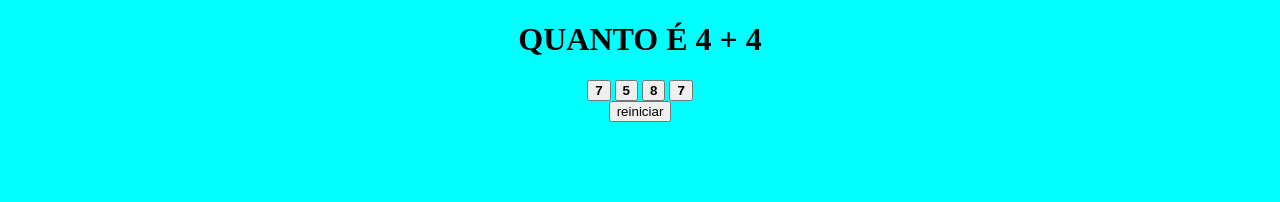
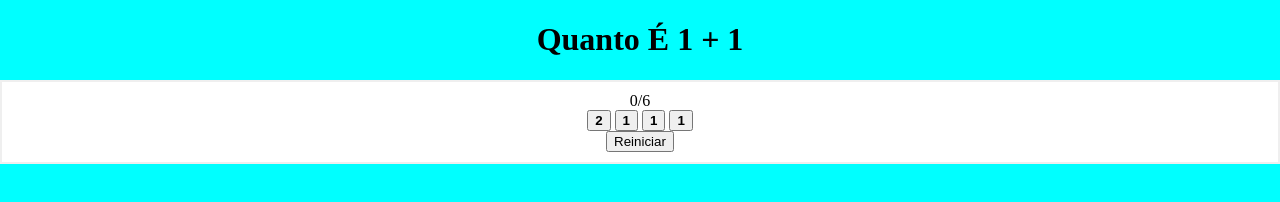
Before and after one commit to LeonardoJr96/Trabalho_webDesing_pc, a plain HTML site: page assets/components/quest_2/component.quest2.html in a window 1280 px wide. Drawn offline with Linux system fonts and the light colour scheme.

Commit message:
update commit: add new functions and style

```diff
--- a/assets/components/quest_1/component.quest1.css
+++ b/assets/components/quest_1/component.quest1.css
@@ -0,0 +1,18 @@
+body {
+    text-align: center;
+    text-transform: uppercase;
+    background-color: #00ffff;
+    padding: 0;
+    margin: 0;
+    border: 0;
+}
+
+#pergunta {
+    text-transform: capitalize;
+}
+
+#rest-opc {
+    border: 2px solid #eeee; /* Define a largura e a cor da borda */
+    background-color: white;
+    padding: 10px; /* Adiciona um espaçamento interno ao redor das perguntas */
+}
--- a/assets/components/quest_1/component.quest1.html
+++ b/assets/components/quest_1/component.quest1.html
@@ -0,0 +1,25 @@
+<!DOCTYPE html>
+<html lang="en">
+<head>
+    <meta charset="UTF-8">
+    <meta name="viewport" content="width=device-width, initial-scale=1.0">
+    <title>Quiz 2</title>
+    <link rel="stylesheet" href="./component.quest1.css">
+</head>
+<body>
+    <h1 id="pergunta">acerte</h1>
+
+    <div id="rest-opc">
+
+        <div id="result"></div>
+
+        <div id="quiz"></div>
+
+        <button id="reset">reiniciar</button>
+    </div>
+
+    <script src="/assets/script.js"></script>
+    <script type="module" src="../question.mjs"></script>
+    <script type="module" src="./component.quest1.js"></script>
+</body>
+</html>
--- a/assets/components/quest_2/component.quest2.css
+++ b/assets/components/quest_2/component.quest2.css
@@ -2,8 +2,17 @@ body {
     text-align: center;
     text-transform: uppercase;
     background-color: #00ffff;
+    padding: 0;
+    margin: 0;
+    border: 0;
 }
 
-.quiz {
+#pergunta {
     text-transform: capitalize;
 }
+
+#rest-opc {
+    border: 2px solid #eeee; /* Define a largura e a cor da borda */
+    background-color: white;
+    padding: 10px; /* Adiciona um espaçamento interno ao redor das perguntas */
+}
--- a/assets/components/quest_2/component.quest2.html
+++ b/assets/components/quest_2/component.quest2.html
@@ -9,11 +9,18 @@
 <body>
     <h1 id="pergunta">acerte</h1>
 
-    <div id="quiz"></div>
+    <div id="rest-opc">
 
-    <button>reiniciar</button>
+        <div id="result"></div>
 
-    <script type="module" src="./question.mjs"></script>
+        <div id="quiz"></div>
+
+        <button id="reset">Reiniciar</button>
+
+    </div>
+
+    <script src="/assets/script.js"></script>
+    <script type="module" src="../question.mjs"></script>
     <script type="module" src="./component.quest2.js"></script>
 </body>
 </html>
--- a/assets/components/quest_2/component.quest2.js
+++ b/assets/components/quest_2/component.quest2.js
@@ -1,38 +1,93 @@
-import {question_2} from '../question.mjs'
+import { question_2 } from '../question.mjs';
 
-document.addEventListener('DOMContentLoaded', function() {
+document.addEventListener('DOMContentLoaded', function () {
+    let acertos = 0;
+    let erros = 0;
+    let currentQuestionIndex = 0;
+    let respostaClicada = false;
+
+    const result = document.getElementById('result')
     const selectResponse = document.getElementById('quiz');
-    const pergunta = document.getElementById('pergunta')
+    const pergunta = document.getElementById('pergunta');
+    const reset = document.getElementById('reset');
 
-    // Seleciona uma pergunta aleatória
-    const aleatoriaPerguntas = Math.floor(Math.random() * question_2.length)
-    const currentAnswers = question_2[aleatoriaPerguntas];
+    function nextQuestion() {
+        // Verifica se ainda há perguntas restantes
+        if (currentQuestionIndex < question_2.length - 1) {
+            currentQuestionIndex++;
+        } else {
+            alert('Você respondeu todas as perguntas!');
+            return;
+        }
 
-    shuffleAnswersOpcoes(currentAnswers.opcoes); //altera a resposta
-    pergunta.textContent = currentAnswers.question; //define a pergunta
+        // Seleciona a próxima pergunta e embaralha as opções de resposta
+        const currentAnswers = question_2[currentQuestionIndex];
+        shuffleAnswersOpcoes(currentAnswers.opcoes);
+        pergunta.textContent = currentAnswers.question;
 
-    selectResponse.innerHTML = `
-        <button id='button_1' onClick="responseAlternative(${currentAnswers.opcoes[0].correct})"><strong>${currentAnswers.opcoes[0].option}</strong></button>
-        <button id='button_2' onClick="responseAlternative(${currentAnswers.opcoes[1].correct})"><strong>${currentAnswers.opcoes[1].option}</strong></button>
-        <button id='button_3' onClick="responseAlternative(${currentAnswers.opcoes[2].correct})"><strong>${currentAnswers.opcoes[2].option}</strong></button>
-        <button id='button_4' onClick="responseAlternative(${currentAnswers.opcoes[3].correct})"><strong>${currentAnswers.opcoes[3].option}</strong></button>
-    `; // cria um elemento dinamico
+        result.innerHTML = `
+            <span>${acertos}/${question_2.length}
+        `
 
-    console.log('Botões:', button_1, button_2, button_3, button_4);
+        // Atualiza as opções de resposta na tela
+        selectResponse.innerHTML = `
+                <button id='button_1' onClick="responseAlternative(${currentAnswers.opcoes[0].correct})"><strong>${currentAnswers.opcoes[0].option}</strong></button>
+                <button id='button_2' onClick="responseAlternative(${currentAnswers.opcoes[1].correct})"><strong>${currentAnswers.opcoes[1].option}</strong></button>
+                <button id='button_3' onClick="responseAlternative(${currentAnswers.opcoes[2].correct})"><strong>${currentAnswers.opcoes[2].option}</strong></button>
+                <button id='button_4' onClick="responseAlternative(${currentAnswers.opcoes[3].correct})"><strong>${currentAnswers.opcoes[3].option}</strong></button>
+        `;
+
+        respostaClicada = false;
+
+        // Avança para a próxima pergunta após um pequeno atraso (por exemplo, 2 segundos)
+        setTimeout(() => {
+            if (!respostaClicada) {
+                nextQuestion();
+            }
+        }, 20000); // 20000 milissegundos = 20 segundos
+    }
 
     window.responseAlternative = (alternativa) => {
+        respostaClicada = true; // Define que uma resposta foi clicada
         if (alternativa) {
-            alert('resposta certa');
+            acertos++;
+            alert('Resposta correta!' + acertos);
         } else {
-            alert('resposta errada');
+            erros++;
+            alert('Resposta errada!' + erros);
         }
-    }// função para determinar se está certa ou errada
+
+        nextQuestion()
+    };
 
     function shuffleAnswersOpcoes(opcoes) {
         for (let i = opcoes.length - 1; i > 0; i--) {
             const j = Math.floor(Math.random() * (i + 1));
             [opcoes[i], opcoes[j]] = [opcoes[j], opcoes[i]];
         }
-    }; //função que embaralha os arrays answers
+    }
 
+    function shuffleQuestions() {
+        for (let i = question_2.length - 1; i > 0; i--) {
+            const j = Math.floor(Math.random() * (i + 1));
+            [question_2[i], question_2[j]] = [question_2[j], question_2[i]];
+        }
+    }
+
+    reset.addEventListener('click', function () {
+        reiniciar();
+    });
+
+    function reiniciar() {
+        acertos = 0;
+        erros = 0;
+        currentQuestionIndex = 0;
+        shuffleQuestions(); // Embaralha as perguntas novamente
+        nextQuestion();
+    }
+
+    // Embaralha as perguntas inicialmente
+    shuffleQuestions();
+    // Inicia o quiz com a primeira pergunta
+    nextQuestion();
 });
--- a/assets/components/quest_3/component.quest3.css
+++ b/assets/components/quest_3/component.quest3.css
@@ -0,0 +1,18 @@
+body {
+    text-align: center;
+    text-transform: uppercase;
+    background-color: #00ffff;
+    padding: 0;
+    margin: 0;
+    border: 0;
+}
+
+#pergunta {
+    text-transform: capitalize;
+}
+
+#rest-opc {
+    border: 2px solid #eeee; /* Define a largura e a cor da borda */
+    background-color: white;
+    padding: 10px; /* Adiciona um espaçamento interno ao redor das perguntas */
+}
```
Also changed, not shown: assets/components/quest_1/component.quest1.js (+74 -19 lines), assets/components/quest_3/component.quest3.html (+25 -3 lines), assets/components/quest_3/component.quest3.js (+74 -19 lines).
